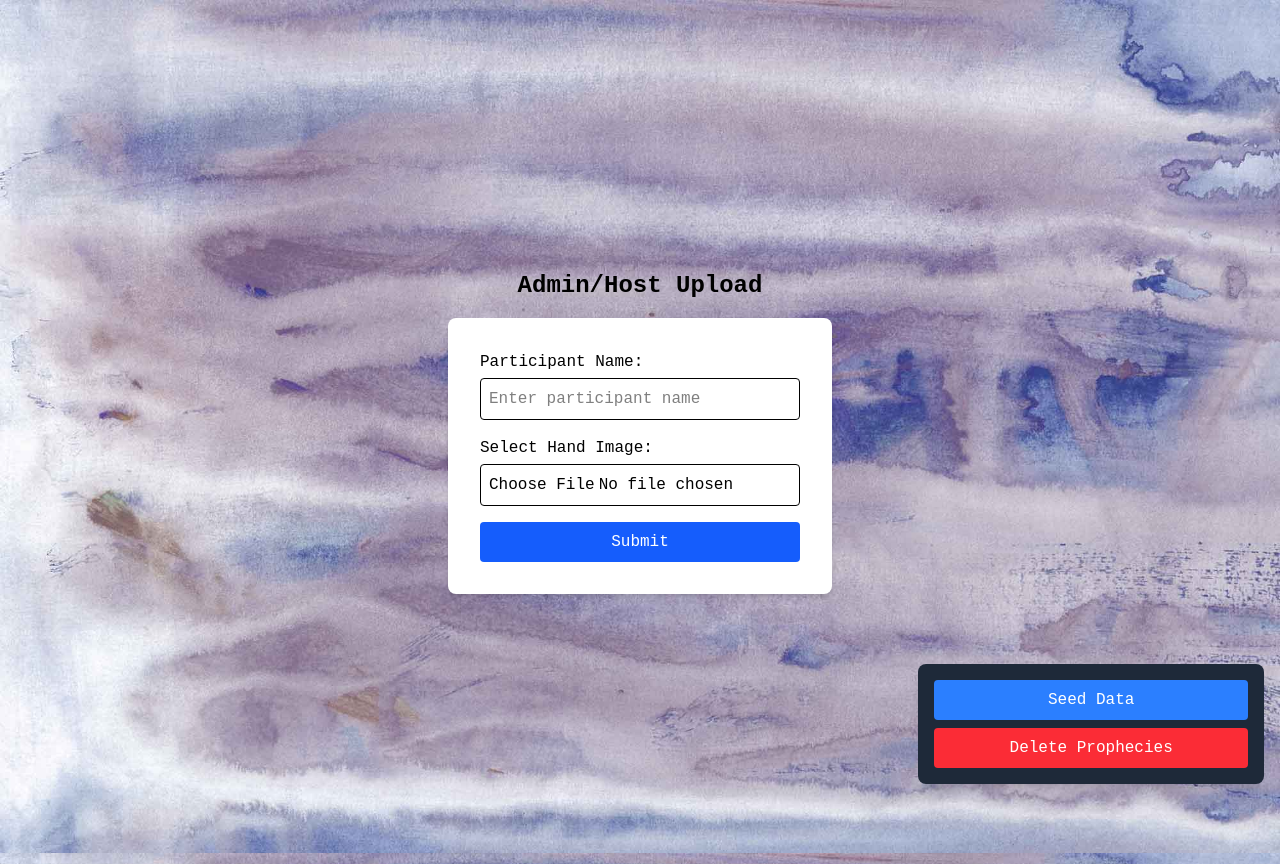
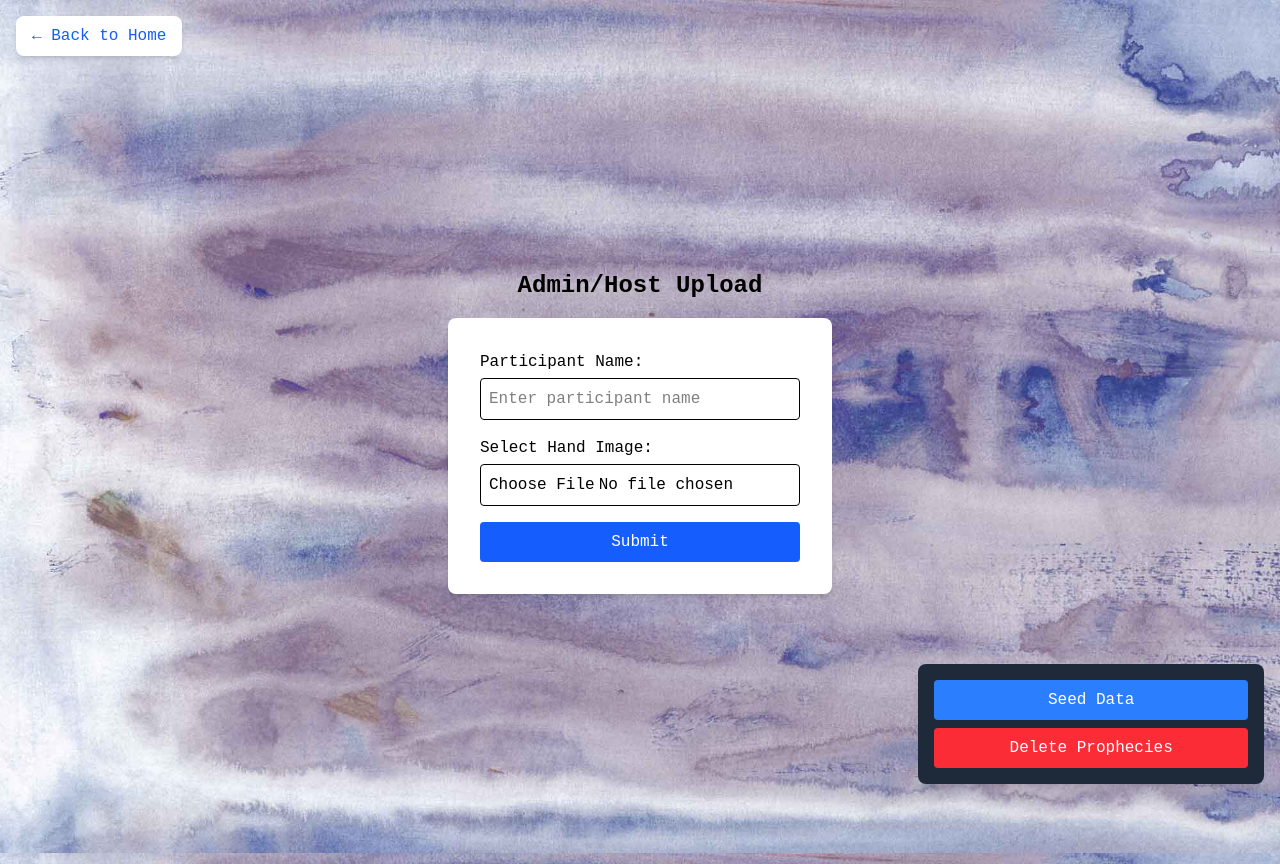
Before and after one commit to ivan-unfolds/fml-comics, a Next.js app: page /admin-secret in a window 1280 px wide. Built offline with nearby package versions, Linux system fonts and the light colour scheme.

Commit message:
add home button to admin-secret route

```diff
--- a/app/admin-secret/page.tsx
+++ b/app/admin-secret/page.tsx
@@ -3,6 +3,7 @@
 import { useState, useRef, FormEvent } from "react";
 import { upload } from "@vercel/blob/client";
 import { type PutBlobResult } from "@vercel/blob";
+import Link from "next/link";
 
 export default function AdminPage() {
   const [participantName, setParticipantName] = useState("");
@@ -66,6 +67,12 @@ export default function AdminPage() {
 
   return (
     <main className="min-h-screen flex flex-col items-center justify-center p-6">
+      <Link
+        href="/"
+        className="absolute top-4 left-4 bg-white px-4 py-2 rounded-lg shadow-md text-blue-600 hover:text-blue-800 hover:bg-gray-50 transition-colors"
+      >
+        ← Back to Home
+      </Link>
       <h1 className="text-2xl font-bold mb-4">Admin/Host Upload</h1>
 
       <div className="bg-white p-8 rounded-lg shadow-md w-full max-w-sm">
```
